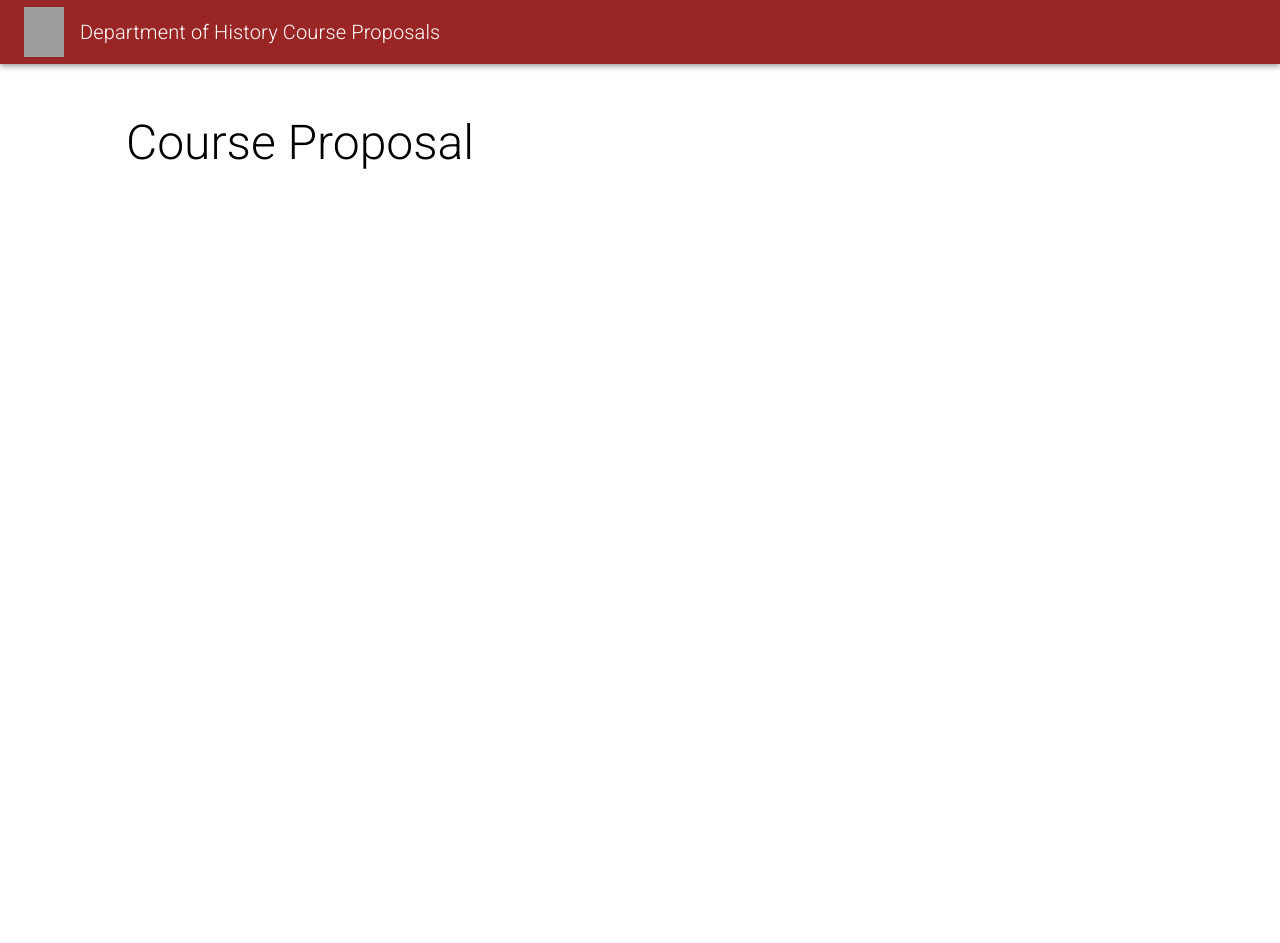
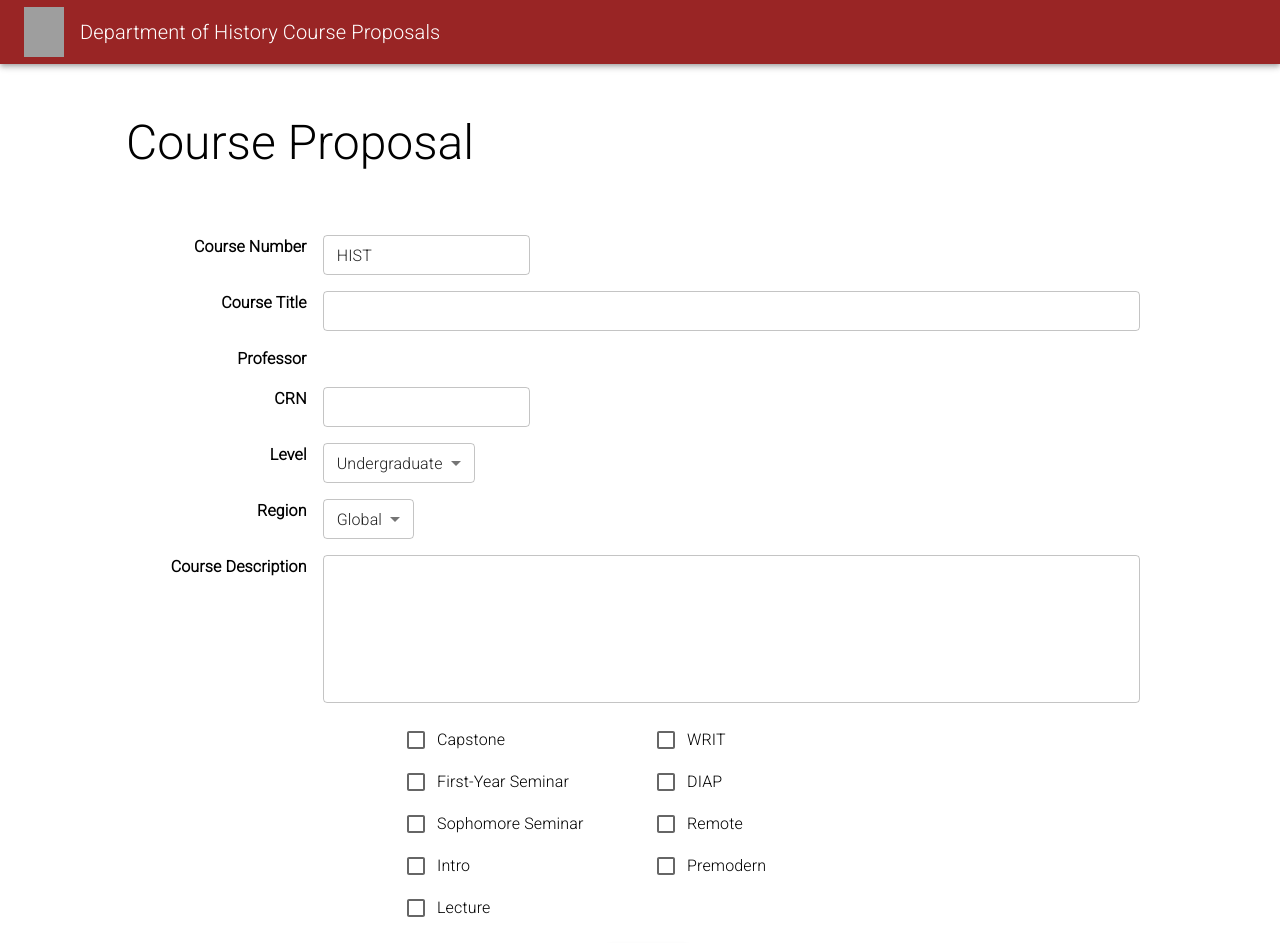
Before and after one commit to brownhistorydept/course-proposals-site, a React (Create React App) app in the folder client/: page /course_proposal in a window 1280 px wide. Shown: the top 943 px of the page. Before the commit the page ends 800 px from the top, so only its background shows below. Built offline with nearby package versions, Linux system fonts and the light colour scheme; no server answers; grey boxes are pictures that could not be loaded.

Commit message:
Course Proposal Form

```diff
--- a/client/src/CourseProposal.tsx
+++ b/client/src/CourseProposal.tsx
@@ -4,6 +4,14 @@ import { IUser } from "../../server/src/models/User";
 import { fetchUser } from "./utils/auth";
 import Typography from '@mui/material/Typography';
 import Box from '@mui/material/Box';
+import Grid from '@mui/material/Grid';
+import TextField from '@mui/material/TextField';
+import Select, { SelectChangeEvent } from '@mui/material/Select';
+import MenuItem from '@mui/material/MenuItem';
+import FormControlLabel from '@mui/material/FormControlLabel';
+import FormGroup from '@mui/material/FormGroup';
+import Checkbox from '@mui/material/Checkbox';
+import Button from '@mui/material/Button';
 
 
 function CourseProposal() {
@@ -16,6 +24,7 @@ function CourseProposal() {
             await fetchUser(setUser, setError);
         }
         getUser();
+
     }, []);
 
 
@@ -34,11 +43,132 @@ function CourseProposal() {
             margin: 0,
             paddingLeft: 2,
           }}>
-            <Typography variant="h3">
+            <Typography variant="h3" paddingBottom={5}>
                 Course Proposal
             </Typography>
+
           </Box>
       </Box>
+
+      <Grid container spacing={2} maxWidth={1000} mx="auto">
+
+              <Grid item xs={2}>
+              <Typography variant="body1" fontWeight="bold" my="auto" align='right'>Course Number</Typography>
+              </Grid>
+              <Grid item xs={10}>
+              <TextField
+                id="course_number"
+                size='small'
+                defaultValue="HIST "
+              />
+              </Grid>
+
+              <Grid item xs={2}>
+              <Typography variant="body1" fontWeight="bold" my="auto" align='right'>Course Title</Typography>
+              </Grid>
+              <Grid item xs={10}>
+              <TextField
+                id="course_title"
+                size='small'
+                fullWidth
+              />
+              </Grid>
+
+              <Grid item xs={2}>
+              <Typography variant="body1" fontWeight="bold" my="auto" align='right'>Professor</Typography>
+              </Grid>
+              <Grid item xs={10}>
+              <Typography variant="body1" my="auto">{user?.displayName}</Typography>
+              </Grid>
+
+              <Grid item xs={2}>
+              <Typography variant="body1" fontWeight="bold" my="auto" align='right'>CRN</Typography>
+              </Grid>
+              <Grid item xs={10}>
+              <TextField
+                id="crn"
+                size='small'
+              />
+              </Grid>
+
+              <Grid item xs={2}>
+              <Typography variant="body1" fontWeight="bold" my="auto" align='right'>Level</Typography>
+              </Grid>
+              <Grid item xs={10}>
+              <Select
+                id="is_undergrad"
+                size='small'
+                autoWidth
+                defaultValue={1}
+              >
+                <MenuItem value={1}>Undergraduate</MenuItem>
+                <MenuItem value={0}>Graduate</MenuItem>
+              </Select>
+              </Grid>
+
+              <Grid item xs={2}>
+              <Typography variant="body1" fontWeight="bold" my="auto" align='right'>Region</Typography>
+              </Grid>
+              <Grid item xs={10}>
+              <Select
+                id="geography"
+                size='small'
+                autoWidth
+                defaultValue={"Global"}
+              >
+                <MenuItem value="Africa">Africa</MenuItem>
+                <MenuItem value="East Asia">East Asia</MenuItem>
+                <MenuItem value="Europe">Europe</MenuItem>
+                <MenuItem value="Latin America">Latin America</MenuItem>
+                <MenuItem value="MESA">MESA</MenuItem>
+                <MenuItem value="North America">North America</MenuItem>
+                <MenuItem value="Global">Global</MenuItem>
+              </Select>
+              </Grid>
+
+              <Grid item xs={2}>
+              <Typography variant="body1" fontWeight="bold" my="auto" align='right'>Course Description </Typography>
+              </Grid>
+              <Grid item xs={10}>
+              <TextField
+                id="description"
+                fullWidth
+                multiline={true}
+                rows={5}
+              />
+              </Grid>
+
+              <Grid item xs={3}></Grid>
+              <Grid item xs={3}>
+                <FormGroup>
+                  <FormControlLabel control={<Checkbox />} label="Capstone" />
+                  <FormControlLabel control={<Checkbox />} label="First-Year Seminar" />
+                  <FormControlLabel control={<Checkbox />} label="Sophomore Seminar" />
+                  <FormControlLabel control={<Checkbox />} label="Intro" />
+                  <FormControlLabel control={<Checkbox />} label="Lecture" />
+                </FormGroup>
+              </Grid>
+              <Grid item xs={3}>
+                <FormGroup>
+                    <FormControlLabel control={<Checkbox />} label="WRIT" />
+                    <FormControlLabel control={<Checkbox />} label="DIAP" />
+                    <FormControlLabel control={<Checkbox />} label="Remote" />
+                    <FormControlLabel control={<Checkbox />} label="Premodern" />
+                </FormGroup>
+              </Grid>
+              <Grid item xs={3}></Grid>
+
+            <Grid item marginX="auto">
+              <Button variant="contained" sx={{textTransform:"none", backgroundColor:"#992525"}}>
+                  <Typography gutterBottom variant="body1">
+                    Submit
+                  </Typography>
+              </Button>
+            </Grid>
+
+          </Grid>
+
+
 
     </div>
   );
```
